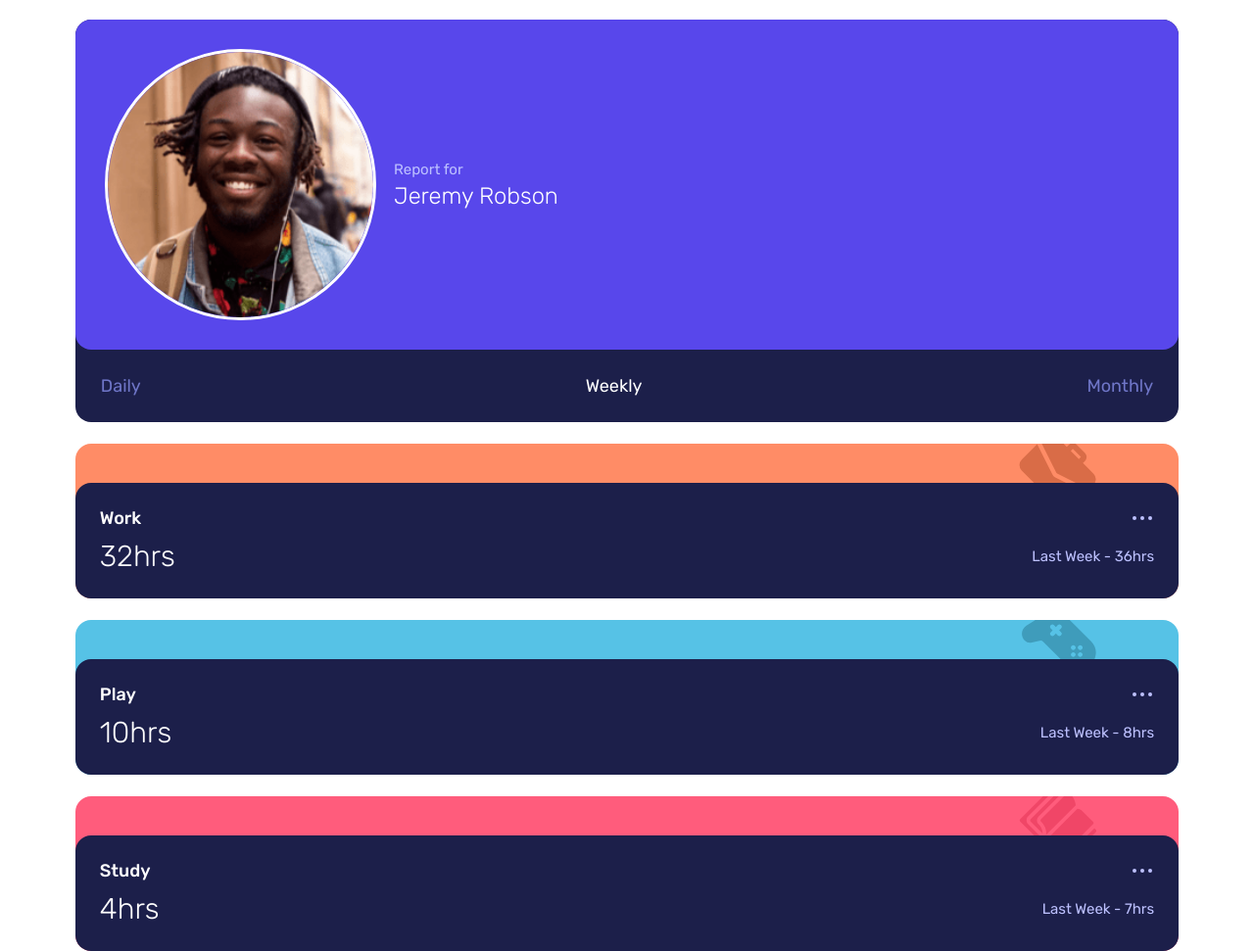
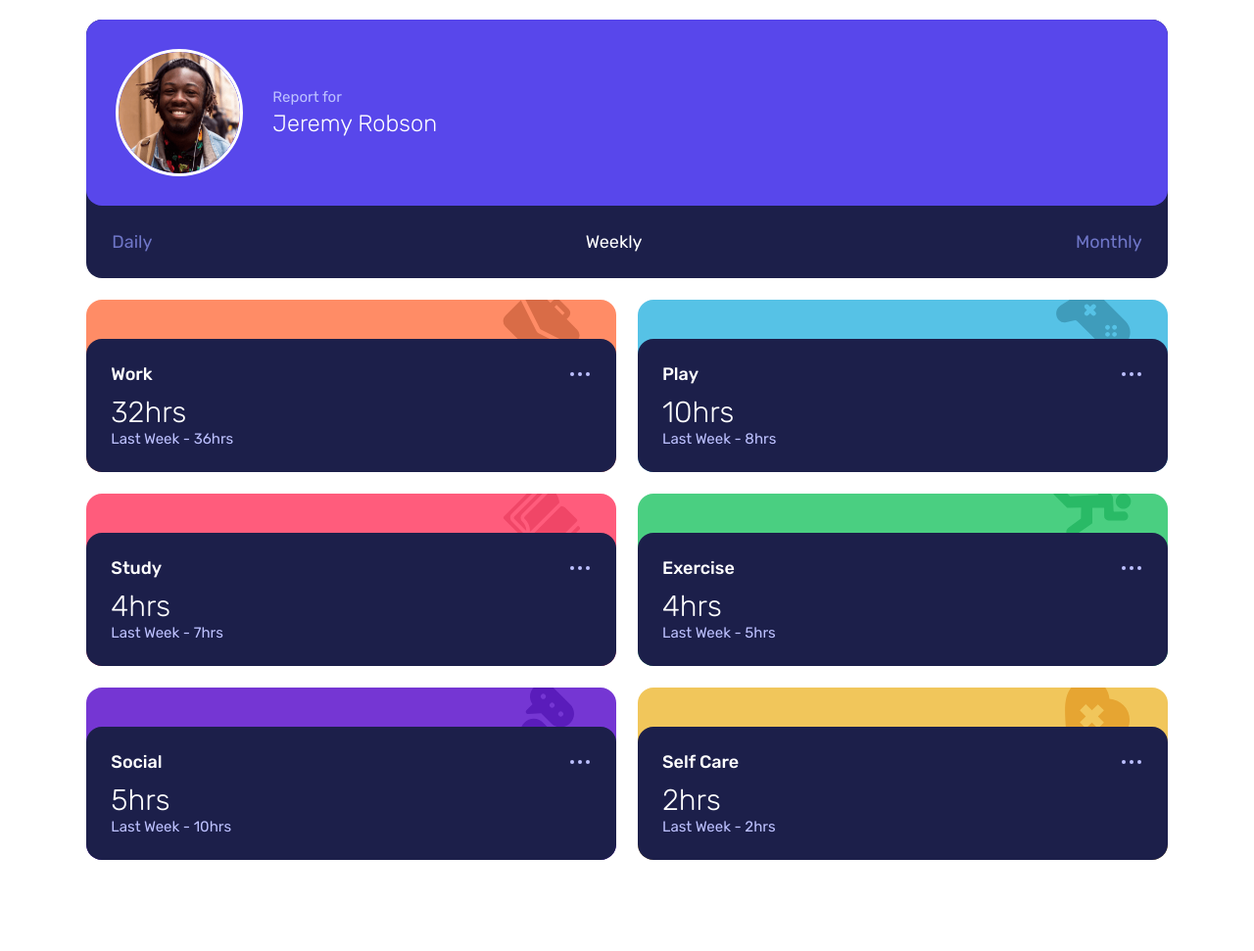
Before and after one commit to mizrmx/Time-Tracking, a plain HTML site: page index.html in a window 1280 px wide. Shown: the top 971 px of the page at 98% size. After the commit the page ends 898 px from the top, so only its background shows below. Drawn offline with Linux system fonts and the light colour scheme.

Commit message:
Update desktop

```diff
--- a/css/_main.scss
+++ b/css/_main.scss
@@ -37,6 +37,7 @@
     img
     {
         width: 26%;
+        max-width: 130px;
         border: 3px solid #fff;
         border-radius: 50%;
     }
--- /dev/null
+++ b/css/_media570.scss
@@ -0,0 +1,34 @@
+@media screen and (min-width: 570px) {
+    .container
+    {
+        display: grid;
+        grid-template-columns: 48% 48%;
+    }
+
+    .menu-card
+    {
+        grid-column: 1 / span 2;
+
+        .card-report
+        {
+            gap: 3rem;
+        }
+    }
+
+    .regular-card
+    {
+        .property-card
+        {
+            .row-2
+            {
+                flex-direction: column;
+                align-items: flex-start;
+
+                .hours
+                {
+                    font-size: 3rem;
+                }
+            }
+        }
+    }
+}
--- a/css/style.scss
+++ b/css/style.scss
@@ -15,3 +15,4 @@ $card-hover: hsl(236,41%,34%);
 
 @import "general";
 @import "main";
+@import "media570";
```
Also changed, not shown: css/style.css, 1 other file.
